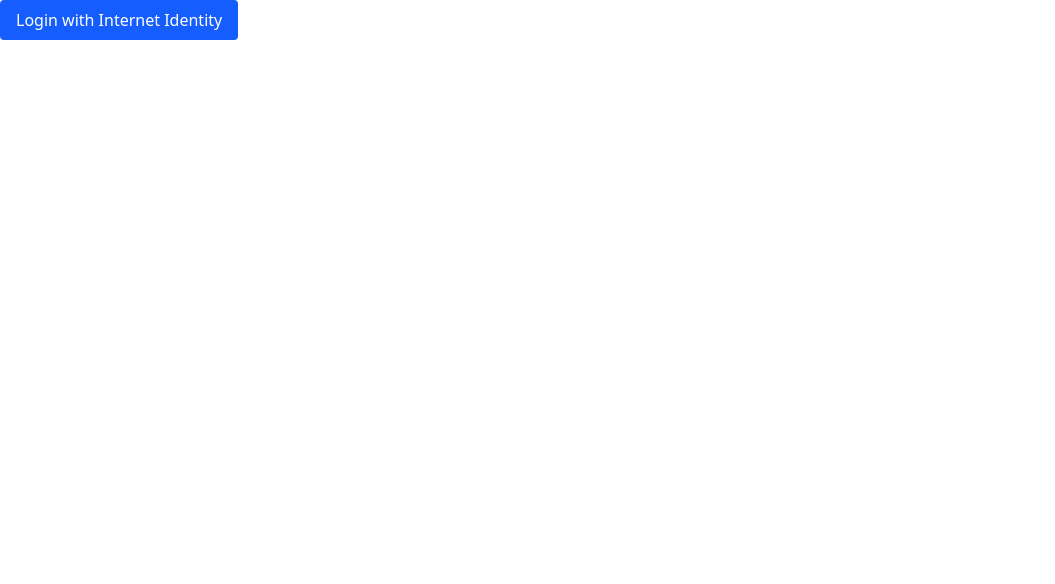
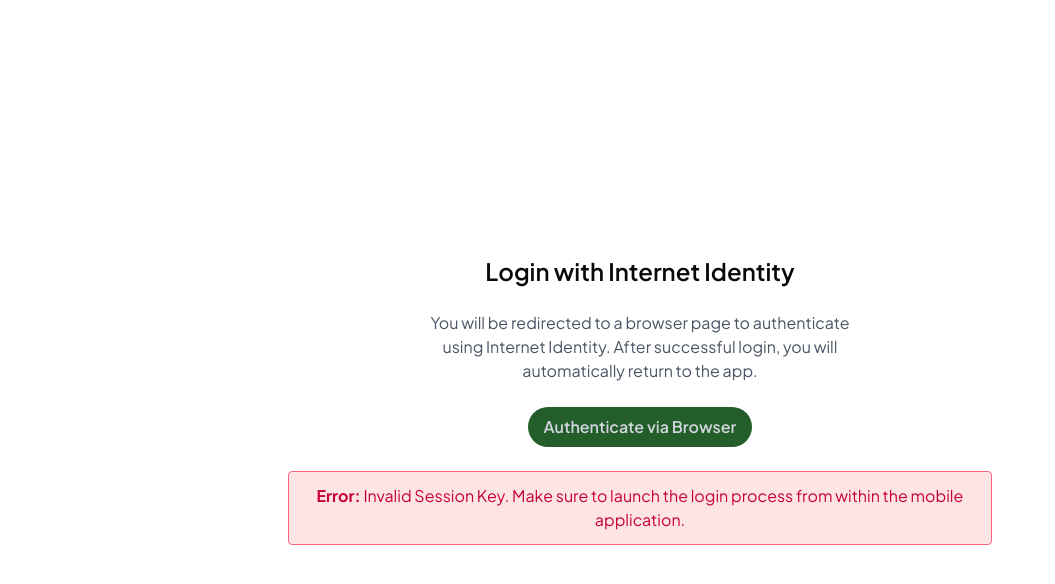
Before and after one commit to HackToWinn/GreenSpace-AI-LP, a Next.js app: page /login in a window 1280 px wide. Shown: the top 584 px of the page, without its empty margins (0-1055 px from the left). Built offline with nearby package versions, Linux system fonts and the light colour scheme.

Commit message:
chore: modified login page style

```diff
--- a/src/app/login/page.tsx
+++ b/src/app/login/page.tsx
@@ -86,8 +86,23 @@
   };
 
   return (
-    <button disabled={!appPublicKey} className="px-4 py-2 bg-blue-600 text-white rounded hover:bg-blue-700" onClick={handleLogin}>
-      Login with Internet Identity
-    </button>
+    <div className='w-full min-h-screen px-8 md:px-24 lg:px-52 xl:px-72 flex flex-col gap-6 justify-center items-center font-[family-name:var(--font-jakarta-sans)] text-center'>
+      <h1 className="text-2xl font-semibold">Login with Internet Identity</h1>
+      <p className="text-gray-600 max-w-md">
+        You will be redirected to a browser page to authenticate using Internet Identity.
+        After successful login, you will automatically return to the app.
+      </p>
+      <button disabled={!appPublicKey} className="px-4 py-2 bg-[#4CAF50] text-white font-semibold rounded-full hover:bg-[#3E9E45] disabled:cursor-not-allowed disabled:bg-[#225D2A] disabled:text-gray-300" onClick={handleLogin}>
+        Authenticate via Browser
+      </button>
+      {!appPublicKey && (
+        <div className='bg-rose-100 border border-rose-400 text-rose-700 px-4 py-3 rounded relative'>
+          <strong className='font-bold'>Error: </strong>
+          <span className='block sm:inline'>
+            Invalid Session Key. Make sure to launch the login process from within the mobile application.
+          </span>
+        </div>
+      )}
+    </div>
   );
 }
```
